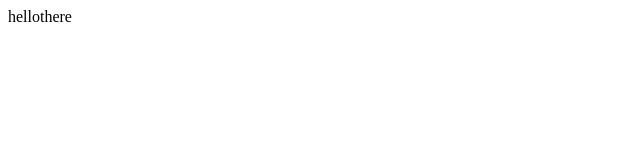
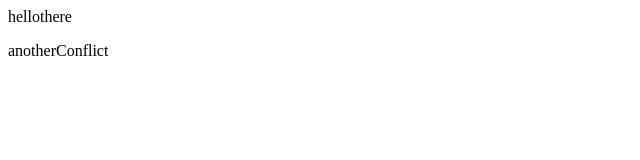
Before and after one commit to Mina-Medhat-00/Hello, a plain HTML site: page index.html in a window 1280 px wide. Shown: the full height of the page, 0-640 px from the left. Drawn offline with Linux system fonts and the light colour scheme.

Commit message:
added another conflict

```diff
--- a/index.html
+++ b/index.html
@@ -1 +1,2 @@
 <div>hellothere</div>
+<p>anotherConflict</p>
```
